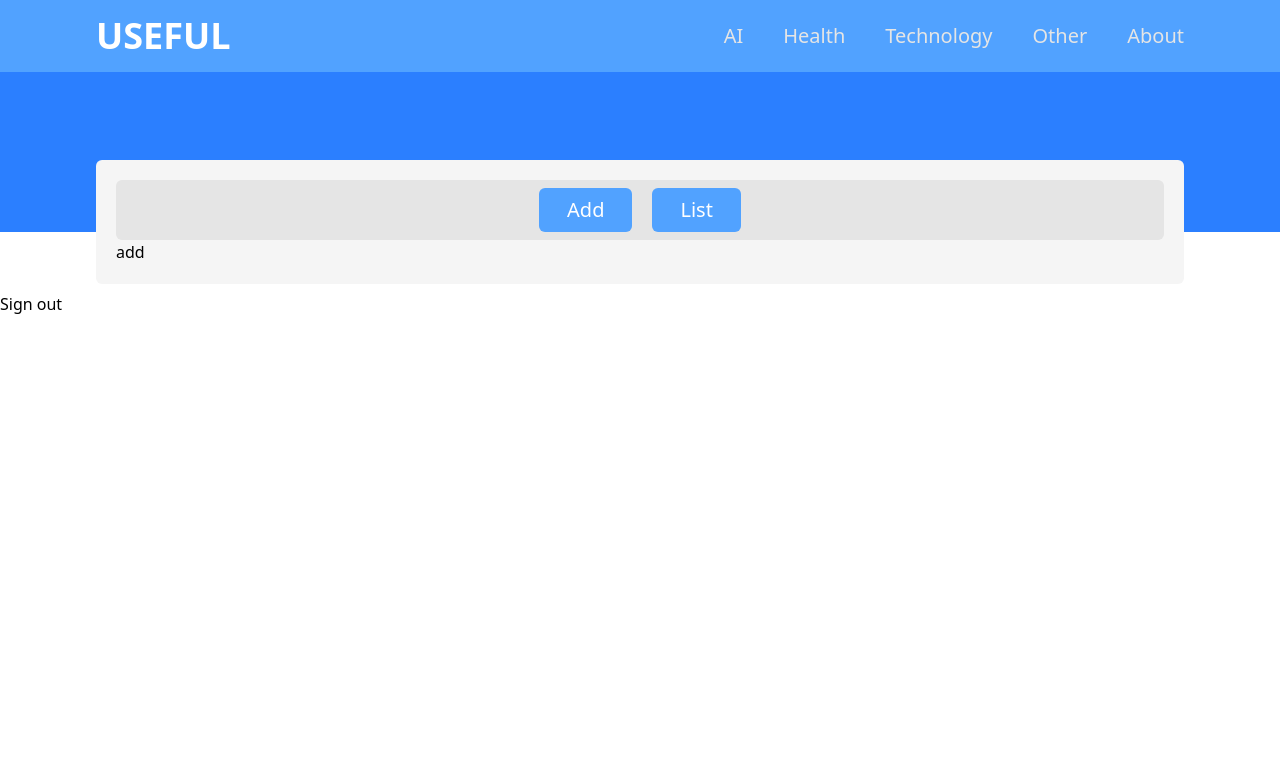
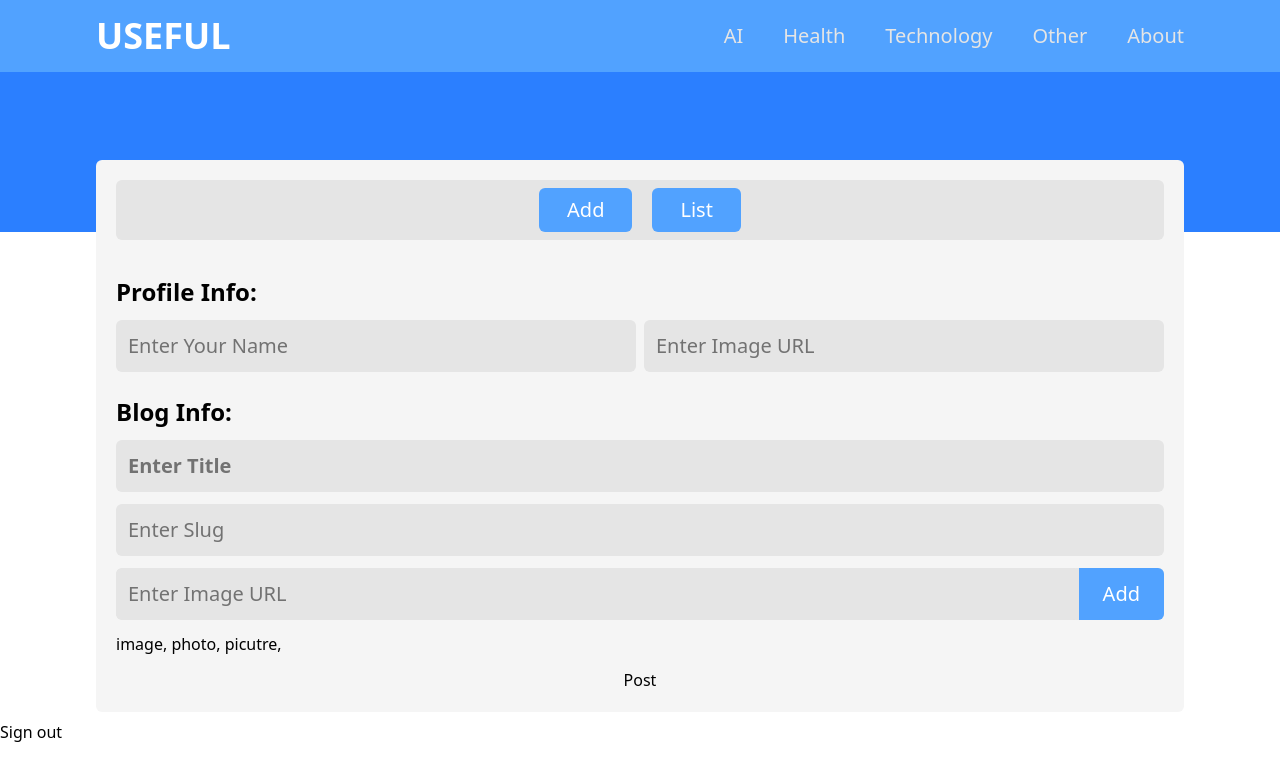
Before and after one commit to JawidA/blog-1, a React (Vite) app: page /dashboard/add in a window 1280 px wide. Shown: the top 780 px of the page. Built offline with nearby package versions, Linux system fonts and the light colour scheme.

Commit message:
working in sign in - add subpage

```diff
--- a/src/pages/subPages/add.jsx
+++ b/src/pages/subPages/add.jsx
@@ -1,9 +1,56 @@
-import React from 'react'
+import React, { useState } from "react";
 
 function add() {
+
+  const [userImageURL, setUserImageURL] = useState('')
+  const [userName, setUserName] = useState('')
+
+  const [title, setTitle] = useState('')
+  const [slug, setSlug] = useState('')
+
+  const [blogImages, setBlogImages] = useState(['image', 'photo', 'picutre']);
+
+
+
+  const handleAddURL = (e) => {
+    e.preventDefault();
+
+    console.log(776)
+  }
+
+  const handlePostBlog = (e) => {
+    e.preventDefault();
+
+    console.log(userImageURL)
+    console.log(userName)
+    console.log(title)
+    console.log(slug)
+  }
+
   return (
-    <div>add</div>
-  )
+    <div>
+      <div>
+        <form className="flex flex-col gap-3 mt-9">
+          <h1 className="text-2xl font-bold">Profile Info: </h1>
+          <div className="flex gap-2 mb-3 flex-wrap">
+            <input onChange={(e) => setUserName(e.target.value)} className="bg-neutral-200 flex-1 p-3 text-xl rounded-md" type="text" placeholder="Enter Your Name"/>
+            <input onChange={(e) => setUserImageURL(e.target.value)} className="bg-neutral-200 flex-1 p-3 text-xl rounded-md" type="text" placeholder="Enter Image URL"/>
+          </div>
+
+          <h1 className="text-2xl font-bold">Blog Info: </h1>
+          <input onChange={(e) => setTitle(e.target.value)} className="bg-neutral-200 p-3 text-xl rounded-md font-bold capitalize" type="text" placeholder="Enter Title"/>
+          <input onChange={(e) => setSlug(e.target.value)} className="bg-neutral-200 p-3 text-xl rounded-md" type="text" placeholder="Enter Slug"/>
+          <div className="bg-neutral-200 flex rounded-md overflow-hidden ">
+            <input className="bg-neutral-200 w-full p-3 text-xl rounded-md" type="text" placeholder="Enter Image URL"/>
+            <button onClick={handleAddURL} className="bg-blue-400 px-6 text-xl text-white">Add</button>
+          </div>
+          <div><p>{blogImages.map((item) => item + ", ")}</p></div>
+
+          <button onClick={handlePostBlog}>Post</button>
+        </form>
+      </div>
+    </div>
+  );
 }
 
-export default add
+export default add;
```
